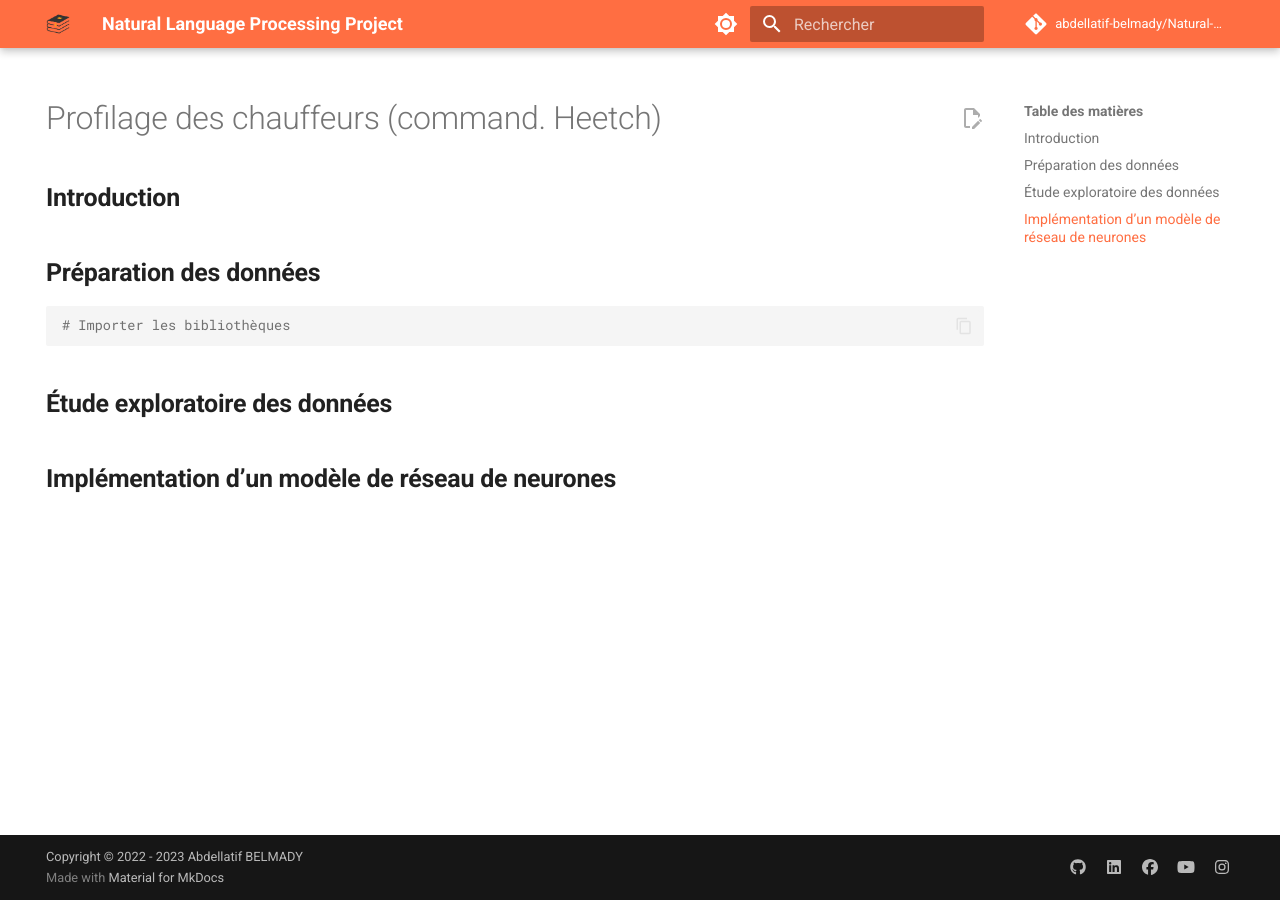
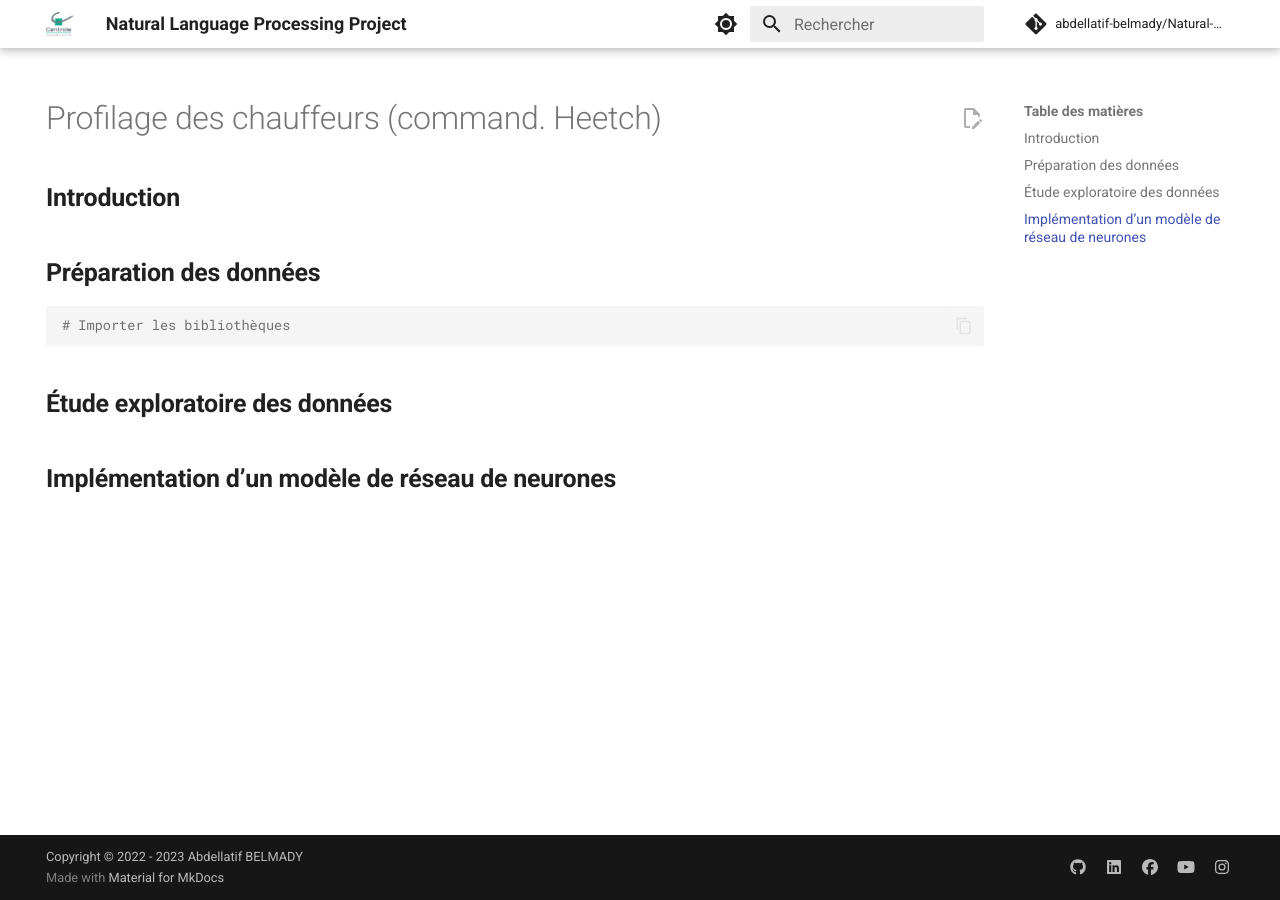
Before and after one commit to abdellatif-belmady/Natural-Language-Processing, an MkDocs documentation site: the page built from docs/index.md, in a window 1280 px wide. Built offline with MkDocs 1.6.1 and Material for MkDocs 9.7.7, drawn with Linux system fonts in a browser that asks for light colours; comment, search, counter and statistics services are not loaded.

Commit message:
some changes

```diff
--- a/mkdocs.yml
+++ b/mkdocs.yml
@@ -51,14 +51,14 @@
     # - toc.integrate
   palette:
     - scheme: default
-      primary: deep orange
-      accent: indigo
+      primary: white
+      accent: teal
       toggle:
         icon: material/brightness-7
         name: Switch to dark mode
     - scheme: slate
-      primary: deep orange
-      accent: indigo
+      primary: white
+      accent: teal
       toggle:
         icon: material/brightness-4
         name: Switch to light mode
```
Also changed, not shown: docs/assets/images/Hands-on.PNG (deleted), docs/assets/images/Safari.PNG (deleted), docs/assets/images/archi.jpg (deleted), docs/assets/images/corr.png (deleted), docs/assets/images/corr2.png (deleted), docs/assets/images/ecc.png (deleted), docs/assets/images/err1.png (deleted), docs/assets/images/fig1.png (deleted), docs/assets/images/hist.png (deleted), docs/assets/images/logo.png, docs/assets/images/logo_png.png (deleted), docs/assets/images/perform.jpg (deleted), docs/assets/images/photo.jpg (deleted), docs/assets/images/precision.png (deleted), 2 more files.
